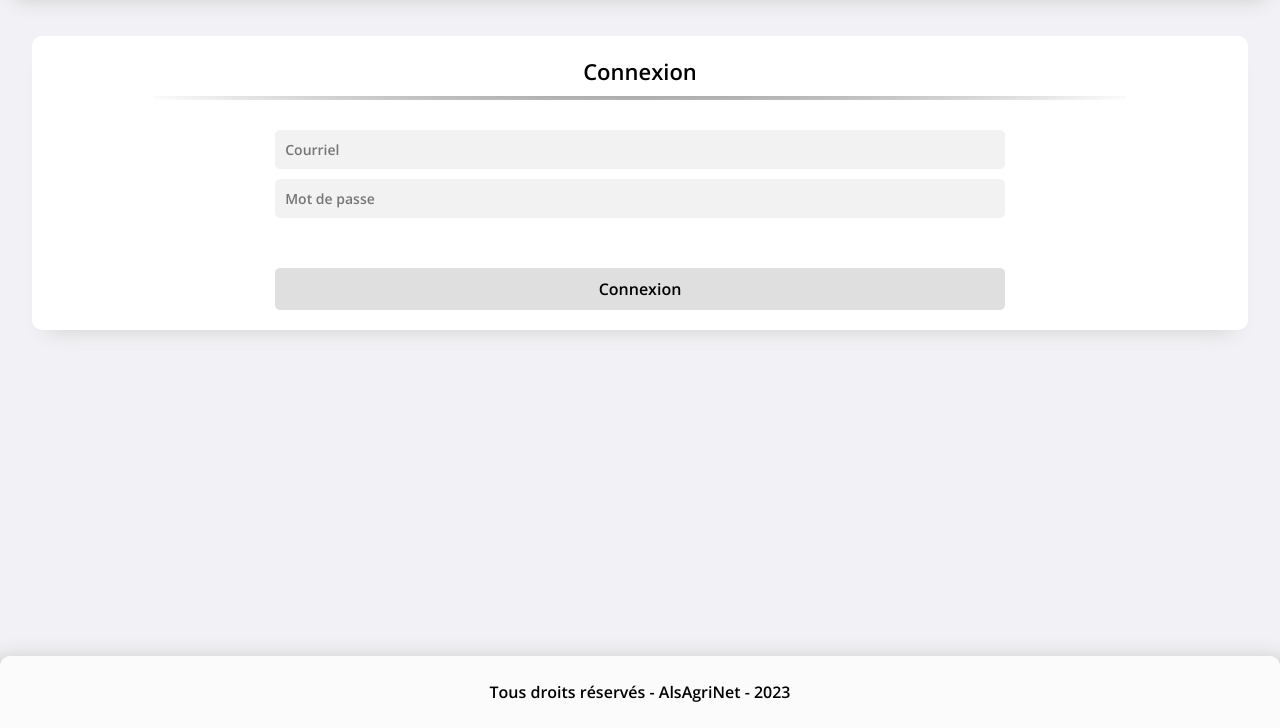
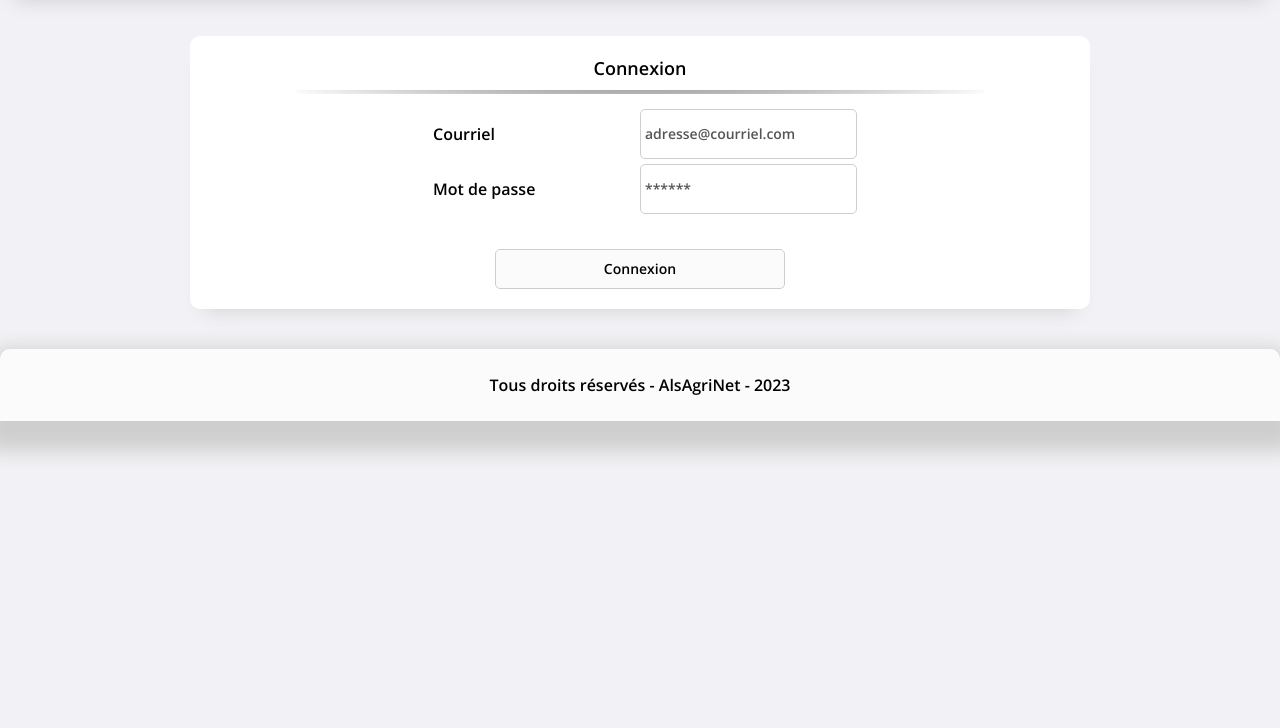
Before and after one commit to nderousseaux/projet-master, a PHP site: page /connexionCmpt.php in a window 1280 px wide. Shown: the part 72-800 px from the top of the page. Run offline with PHP 8.4, Linux system fonts and the light colour scheme.

Commit message:
Refonte des formulaire connexion/création compte

```diff
--- a/site/connexionCmpt.php
+++ b/site/connexionCmpt.php
@@ -4,28 +4,40 @@
 	<?php include "assets/head.php"?>
 	<title>Connexion utilisateur</title>
 	<meta name="description" content="Connexion utilisateur"/>
-	<link rel="stylesheet" type="text/css" href="style/connexionCmpt.css"/>
+	<link rel="stylesheet" type="text/css" href="style/gestionCmpt.css"/>
+	<link rel="stylesheet" type="text/css" href="style/creationCmpt.css"/>
 </head>
 <body>
 <header>
 	<?php include "assets/logo.php"?>
 </header>
 <div id="corps">
-	<section id="secForm">
+	<section id="infosCmpt">
 		<h1>Connexion</h1>
-		<form action="backend/connexionUtilisateur.php" method="post">
-			<input type="text" name="courriel" placeholder="Courriel" required/>
-			<input type="password" name="mdp" placeholder="Mot de passe" required/>
-			<input type="submit" value="Connexion"/>
+		<form id="formCmpt">
+			<label class="colonne" for="courriel">Courriel</label>
+			<input class="colonne" id="courriel" name="courriel"
+				placeholder="adresse@courriel.com"></input>
+			<label class="colonne" for="mdp">Mot de passe</label>
+			<input type="password" id="mdp" name="mdp"
+				class="colonne" placeholder="******"></input>
+			<button id="enreg">Connexion</button>
 		</form>
 	</section>
 </div>
 <?php include "assets/footer.php"?>
+<script type="text/javascript" src="scripts/recupDonnees.js"></script>
 <script type="text/javascript" src="scripts/gestionCmpt.js"></script>
 <script src="scripts/entete.js"></script>
 <script>
 	// Gère les champs du formulaire
-	connexionCmpt();
+	document.getElementById("enreg").addEventListener("click",
+	e => {
+		connexionCmpt(e);
+	});
+	document.querySelector("form").addEventListener("submit", e => {
+		connexionCmpt(e);
+	});
 
 	/*** Changements du DOM ***/
 		// Gère le défilement vers le haut de la page
--- a/site/scripts/gestionCmpt.js
+++ b/site/scripts/gestionCmpt.js
@@ -1,30 +1,34 @@
 /**
- * Réinitialise les valeurs des inputs du formulaire
- *
- * @param {Event} e - événement
+ * Modifie les couleurs de l'icône quand l'utilisateur change les couleurs
+ * dans le formulaire
  */
-function reinitInputCmpt(e) {
-	e.preventDefault();
+function chgmtCouleurIcone() {
+	const icone = document.querySelector("#icone > div");
+	const couleur1 = document.getElementById("couleur1");
+	const couleur2 = document.getElementById("couleur2");
 
-	// Récupère tous les éléments du formulaire
-	const inputsForm = document.querySelectorAll("form input");
+	// Initialise les couleurs de l'icône
+	icone.style.background =  "linear-gradient(" + couleur1.value  + ", " +
+		couleur2.value + ")";
 
-	// Remplace les valeurs des inputs par les placeholders (sauf pour le mdp)
-	inputsForm.forEach(input => {
-		if (input.id !== "mdp") {
-			const placeholder = input.placeholder;
-			input.value = placeholder;
-		}
+	// Ajoute des évenements sur les selecteurs de couleur
+	couleur1.addEventListener("change", () => {
+		icone.style.background =  "linear-gradient(" + couleur1.value  + ", " +
+			couleur2.value + ")";
+	});
+	couleur2.addEventListener("change", () => {
+		icone.style.background =  "linear-gradient(" + couleur1.value  + ", " +
+			couleur2.value + ")";
 	});
 }
-
 
 /**
  * Vérifie les champs du formulaire, lorsqu'un événement se produit
  *
  * @param {Event} e - événement
+ * @returns {boolean} - true si un champ est incorrect, false sinon
  */
-function modifInputCmpt(e) {
+function verifInputCmpt(e) {
 	e.preventDefault();
 	let contientErr = false;
 
@@ -81,9 +85,22 @@ function modifInputCmpt(e) {
 		}
 	});
 
+	return contientErr;
+}
+
+/**
+ * Vérifie les champs du formulaire, lorsqu'un événement se produit et
+ * envoie les données au backend si elles sont correctes, pour la modification
+ * des informations d'un compte
+ *
+ * @param {Event} e - événement
+ */
+function modifInputCmpt(e) {
+	let contientErr = verifInputCmpt(e);
+
 	/* Envoi des données au backend */
-	if (contientErr == false) {
-		let donneesForm = new FormData(document.querySelector("form"));
+	if (contientErr === false) {
+		const donneesForm = new FormData(document.querySelector("form"));
 		let champPost = new FormData();
 
 		// Trie les valeurs qui ont été modifiées
@@ -120,119 +137,119 @@ function modifInputCmpt(e) {
 }
 
 /**
- * Modifie les couleurs de l'icône quand l'utilisateur change les couleurs
- * dans le formulaire
+ * Vérifie les champs du formulaire, lorsqu'un événement se produit et
+ * envoie les données au backend si elles sont correctes pour la création
+ * d'un compte
+ *
+ * @param {Event} e - événement
  */
-function chgmtCouleurIcone() {
-	const icone = document.querySelector("#icone > div");
-	const couleur1 = document.getElementById("couleur1");
-	const couleur2 = document.getElementById("couleur2");
+function creationCmpt(e) {
+	let contientErr = verifInputCmpt(e);
 
-	// Initialise les couleurs de l'icône
-	icone.style.background =  "linear-gradient(" + couleur1.value  + ", " +
-		couleur2.value + ")";
-
-	// Ajoute des évenements sur les selecteurs de couleur
-	couleur1.addEventListener("change", () => {
-		icone.style.background =  "linear-gradient(" + couleur1.value  + ", " +
-			couleur2.value + ")";
-	});
-	couleur2.addEventListener("change", () => {
-		icone.style.background =  "linear-gradient(" + couleur1.value  + ", " +
-			couleur2.value + ")";
-	});
+	/* Vérification des champs */
+		// Rôle
+	let roleInput = document.getElementById("role");
+	if (roleInput.value !== "admin" && roleInput.value !== "standard") {
+		roleInput.classList.add("erreur");
+		contientErr = true;
 	}
-
-/**
- * Gère les champs du formulaire de création de compte
- */
-function creationCmpt() {
-	document.querySelector("form > input[type='submit']")
-	.addEventListener("click", event => {
-		event.preventDefault();
-
-		// Vérifie que les champs sont remplis
-		let prenom = document
-			.querySelector("form > input[type='text'][name='prenom']");
-		let nom = document
-			.querySelector("form > input[type='text'][name='nom']");
-		let courriel = document
-			.querySelector("form > input[type='text'][name='courriel']");
-		// let mdp = document
-		// 	.querySelector("form > input[type='password'][name='mdp']");
-		let role = document
-			.querySelector("form > input[type='text'][name='role']");
-
-		const champs = [prenom, nom, role];
-
-		// Prénom, nom et role
-		champs.forEach(element => {
-			if (element.value.length === 0) {
-				element.classList.add("erreur")
+	roleInput.addEventListener("input", function() {
+		if (roleInput.value !== "admin" && roleInput.value !== "standard") {
+			this.classList.add("erreur");
+			contientErr = true;
 		}
 		else {
-				element.classList.remove("erreur")
+			this.classList.remove("erreur");
+			contientErr = false;
 		}
 	});
 
-		// Courriel
-		if (
-			courriel.value.length === 0 ||
-			!verifFormatCourriel(courriel.value)
-		) {
-			courriel.classList.add("erreur")
+	/* Envoi des données au backend */
+	if (contientErr === false) {
+		const champPost = new FormData(document.querySelector("form"));
+
+		recupDonnees(champPost, "creationUtilisateur.php")
+		.catch(err => {
+			console.log(err);
+		});
 	}
-		else {
-			courriel.classList.remove("erreur")
-		}
-
-		// Vérifie le nombre de classes "erreur"
-		if (document.querySelectorAll(".erreur").length === 0) {
-			document.querySelector("form").submit()
-		}
-	});
 }
 
 /**
  * Gère les champs du formulaire de connexion
  */
-function connexionCmpt() {
-	document.querySelector("form > input[type='submit']")
-	.addEventListener("click", event => {
-		event.preventDefault();
+function connexionCmpt(e) {
+	e.preventDefault();
+	let contientErr = false;
 
-		// Vérifie que les champs sont remplis
-		let courriel = document
-			.querySelector("form > input[type='text'][name='courriel']");
-		let mdp = document
-			.querySelector("form > input[type='password'][name='mdp']");
+	// Regex
+	const regexCourriel = /^[a-z0-9-_.]+@[a-z0-9-_.]+\.[a-z]{1,}$/;
 
-		const champs = [mdp];
-
-		//  mdp
-		champs.forEach(element => {
-			if (element.value.length === 0) {
-				element.classList.add("erreur")
+	/* Vérification des champs */
+		// Courriel
+	let courrielInput = document.getElementById("courriel");
+	if (courrielInput.value.match(regexCourriel) == null) {
+		courrielInput.classList.add("erreur");
+		contientErr = true;
+	}
+	courrielInput.addEventListener("input", function() {
+		if (this.value.match(regexCourriel) == null) {
+			this.classList.add("erreur");
+			contientErr = true;
 		}
 		else {
-				element.classList.remove("erreur")
+			this.classList.remove("erreur");
+			contientErr = false;
 		}
 	});
 
-		// Courriel
-		if (
-			courriel.value.length === 0 ||
-			!verifFormatCourriel(courriel.value)
-		) {
-			courriel.classList.add("erreur")
+		// Mot de passe
+	let mdpInput = document.getElementById("mdp");
+	if (mdpInput.value === '') {
+		mdpInput.classList.add("erreur");
+		contientErr = true;
+	}
+	mdpInput.addEventListener("input", function() {
+		if (mdpInput.value === '') {
+			this.classList.add("erreur");
+			contientErr = true;
 		}
 		else {
-			courriel.classList.remove("erreur")
+			this.classList.remove("erreur");
+			contientErr = false;
+		}
+	});
+
+	/* Envoi des données au backend */
+	if (contientErr === false) {
+		const champPost = new FormData(document.querySelector("form"));
+
+		recupDonnees(champPost, "connexionUtilisateur.php")
+		.then(_ => {
+			window.location.href = "index.php";
+		})
+		.catch(err => {
+			console.log(err);
+		});
+	}
 }
 
-		// Vérifie le nombre de classes "erreur"
-		if (document.querySelectorAll(".erreur").length === 0) {
-			document.querySelector("form").submit()
+/**
+ * Réinitialise les valeurs des inputs du formulaire
+ *
+ * @param {Event} e - événement
+ */
+function reinitInputCmpt(e) {
+	e.preventDefault();
+
+	// Récupère tous les éléments du formulaire
+	const inputsForm = document.querySelectorAll("form input");
+
+	// Remplace les valeurs des inputs par les placeholders (sauf pour le mdp)
+	inputsForm.forEach(input => {
+		if (input.id !== "mdp") {
+			const placeholder = input.placeholder;
+			input.value = placeholder;
 		}
 	});
 }
--- a/site/style/connexionCmpt.css
+++ /dev/null
@@ -1,65 +0,0 @@
-/* Section formulaire */
-#secForm {
-	flex-direction: column;
-}
-#secForm > h1 {
-	font-size: 22px;
-	margin: 20px 0;
-}
-#secForm > form {
-	display: flex;
-	flex-direction: column;
-	width: 60%;
-	margin: 10px 0;
-}
-#secForm > form > input {
-	font-family: "Open Sans", Arial, sans-serif;
-	margin-bottom: 10px;
-	padding: 10px;
-	border: none;
-	border-radius: 5px;
-	font-size: 14px;
-}
-#secForm > form > input[type="text"],
-#secForm > form > input[type="password"] {
-	background-color: #f2f2f2;
-}
-#secForm > form > input[type="submit"] {
-	background-color: #dfdfdf;
-	transition: background-color 0.2s ease-in-out;
-	margin-top: 40px;
-	font-size: 16px;
-}
-#secForm > form > input[type="submit"]:hover {
-	background-color: #d6d6d6;
-	transition: background-color 0.2s ease-in-out;
-}
-#secForm > form > input[type="submit"]:active {
-	background-color: #bcbcbc;
-	transition: background-color 0.2s ease-in-out;
-}
-
-/* Footer */
-footer {
-	position: fixed;
-	bottom: 0;
-}
-
-
-/* Thème sombre */
-@media (prefers-color-scheme: dark) {
-	/* Section formulaire */
-	#secForm > form > input[type="text"],
-	#secForm > form > input[type="password"] {
-		background-color: #494949;
-	}
-	#secForm > form > input[type="submit"] {
-		background-color: #373737;
-	}
-	#secForm > form > input[type="submit"]:hover {
-		background-color: #272727;
-	}
-	#secForm > form > input[type="submit"]:active {
-		background-color: #1b1b1b;
-	}
-}
--- a/site/style/creationCmpt.css
+++ b/site/style/creationCmpt.css
@@ -6,20 +6,30 @@
 	height: 100%;
 	padding: 15px 0;
 }
-.erreur {
-	background-color: #dd4a4ba1 !important;
+
+	/* Section formulaire */
+form > select {
+	width: calc(100% + 2 * 4px + 1px);
 }
-
-/* Footer */
-footer {
-	position: fixed;
-	bottom: 0;
+form > button {
+	grid-column: span 2;
 }
 
 
 /* Version mobile */
 @media screen and (max-width: 799px) {
+	/* Section création compte */
+		/* Section formulaire */
 	#secForm > form {
 		width: 80%;
 	}
+	form > select {
+		width: unset !important;
+	}
+
+		/* Bouton d'enregistrement */
+	form > button:last-child {
+		margin-top: 30px;
+	}
+
 }
--- a/site/style/gestionCmpt.css
+++ b/site/style/gestionCmpt.css
@@ -22,9 +22,10 @@
 	grid-template-columns: repeat(2, 1fr);
 	gap: 5px 0;
 }
-input,
-#secCopie > div > button,
-form > button {
+form input,
+form div > button,
+form > button,
+form > select {
 	width: 100%;
 	height: 40px;
 	padding: 4px;
```
Also changed, not shown: site/creationCmpt.php (+25 -17 lines). Lines whose indentation alone changed are shown as unchanged.
